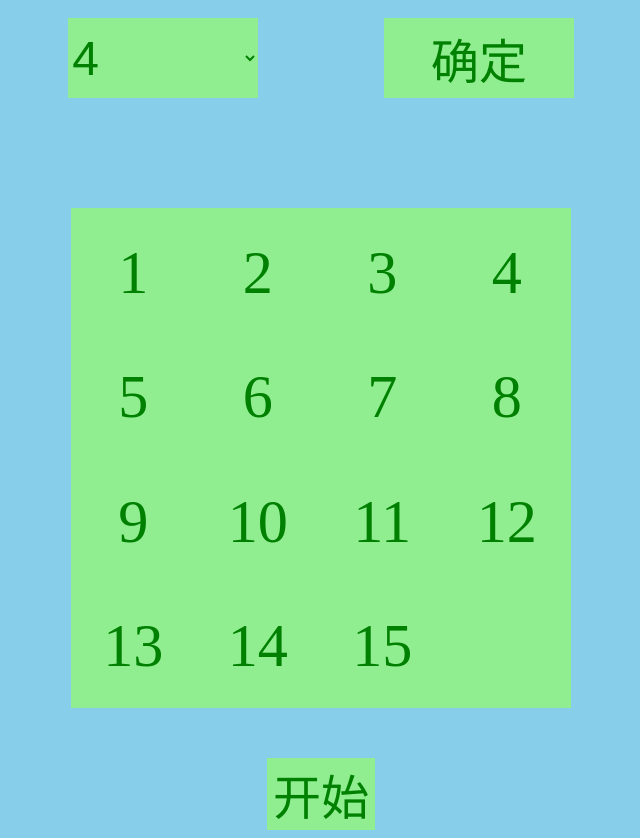
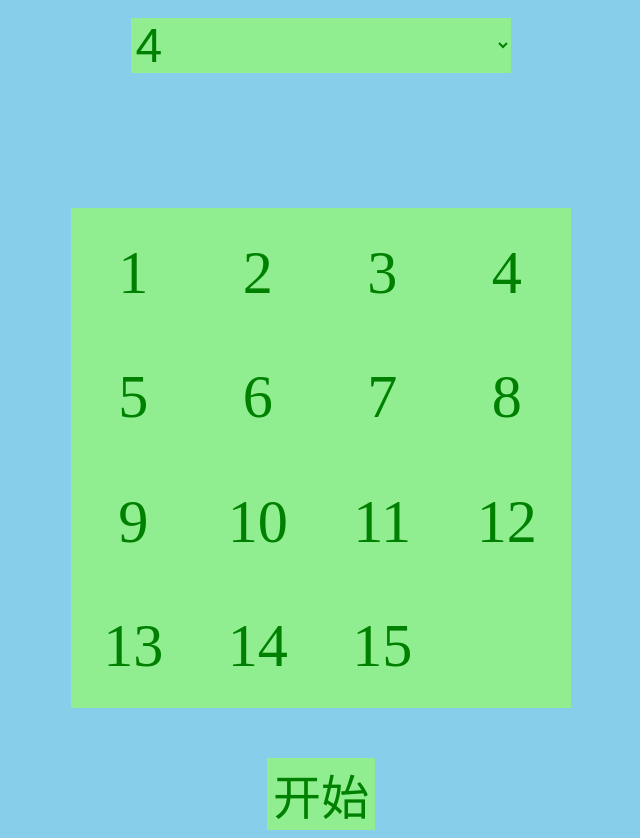
Before and after one commit to gyr66/Numbers, a Vue app: page / in a window 1280 px wide. Shown: the whole page, without its empty margins (319-959 px from the left). Built offline with nearby package versions, Linux system fonts and the light colour scheme.

Commit message:
version_1

```diff
--- a/src/App.vue
+++ b/src/App.vue
@@ -1,6 +1,6 @@
 <template>
   <div id="app">
-    <selector @confirmClick="confirmClick" />
+    <selector @selectChange="selectChange" />
     <Disk :dimension="dimension" :key="componentKey" @success="success"/>
   </div>
 </template>
@@ -28,10 +28,9 @@ export default {
       }, 200);
     },
 
-    confirmClick(dimension) {
+    selectChange(dimension) {
       this.dimension = Number(dimension);
       this.componentKey = !this.componentKey
-      console.log(this.dimension)
     }
   }
 }
--- a/src/components/Disk/Disk.vue
+++ b/src/components/Disk/Disk.vue
@@ -170,7 +170,7 @@ export default {
     startClick() {
       this.isChallenging = !this.isChallenging;
       clearInterval(this.timer);
-      this.seconds = 0;
+      this.seconds = this.steps = 0;
       this.timer = setInterval(() => this.seconds++, 1000);
       let newDisk = getRandomStatus(this.dimension);
       const MAX_NUMBER = this.dimension * this.dimension;
--- a/src/components/Disk/caculate.js
+++ b/src/components/Disk/caculate.js
@@ -21,8 +21,8 @@ function hasSolution(array, dimension) {
       if (array[i] > array[j]) cnt++;
     }
   }
+  if (MAX_NUMBER % 2) return cnt % 2 === 0;
   let row;
-  if (MAX_NUMBER % 2) return cnt % 2 === 0;
   for (let i = 0; i < array.length; i++) {
     if (array[i] === MAX_NUMBER) {
       row = i / dimension;
@@ -30,8 +30,8 @@ function hasSolution(array, dimension) {
     }
   }
   let delta = dimension - row - 1;
-  if (cnt % 2) return delta % 2;
-  else return delta % 2 === 0;
+  cnt += delta;
+  return cnt % 2 === 0;
 }
 
 function getRandomStatus(dimension) {
--- a/src/components/Selector.vue
+++ b/src/components/Selector.vue
@@ -1,7 +1,7 @@
 <template>
   <div id="selector">
-    <div id="choice">
-      <select v-model="choice">
+      <select v-model="choice" @change="selectChange">
+        <option value="2">2</option>
         <option value="3">3</option>
         <option value="4">4</option>
         <option value="5">5</option>
@@ -10,9 +10,7 @@
         <option value="8">8</option>
         <option value="9">9</option>
       </select>
-      <button id="confirm" @click="confirmClick">确定</button>
     </div>
-  </div>
 </template>
 
 <script>
@@ -24,8 +22,8 @@ export default {
     }
   },
   methods: {
-    confirmClick() {
-      this.$emit("confirmClick", this.choice);
+    selectChange() {
+      this.$emit("selectChange", this.choice);
     }
   }
 }
@@ -41,22 +39,10 @@ export default {
   padding-bottom: 10px;
 }
 
-#choice {
-  width: 50%;
-  height: 80px;
-  margin: auto;
-  display: flex;
-  justify-content: space-around;
-}
-
-#selector button {
-  background-color: lightgreen;
-  color: green;
-  width: 30%;
-  font-size: xxx-large;
-}
 
 #selector select {
+  display: block;
+  margin: auto;
   width: 30%;
   background-color: lightgreen;
   color: green;
```
